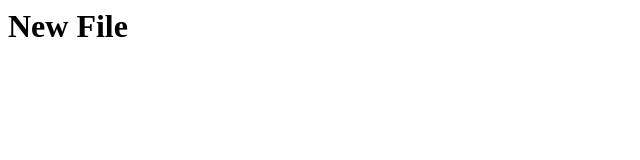
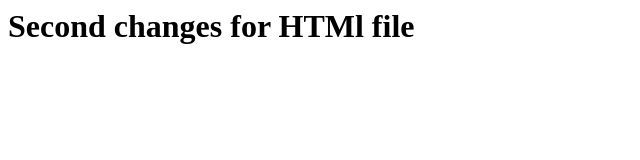
Before and after one commit to MRK1988/Develops_Tutorial-, a plain HTML site: page index.html in a window 1280 px wide. Shown: the whole page, without its empty margins (0-640 px from the left). Drawn offline with Linux system fonts and the light colour scheme.

Commit message:
Update index.html

```diff
--- a/index.html
+++ b/index.html
@@ -1,3 +1,4 @@
 <html>
-  <h1> New File </h1>
+  <h1>Second changes for HTMl file  </h1>
+
 </html>
```
